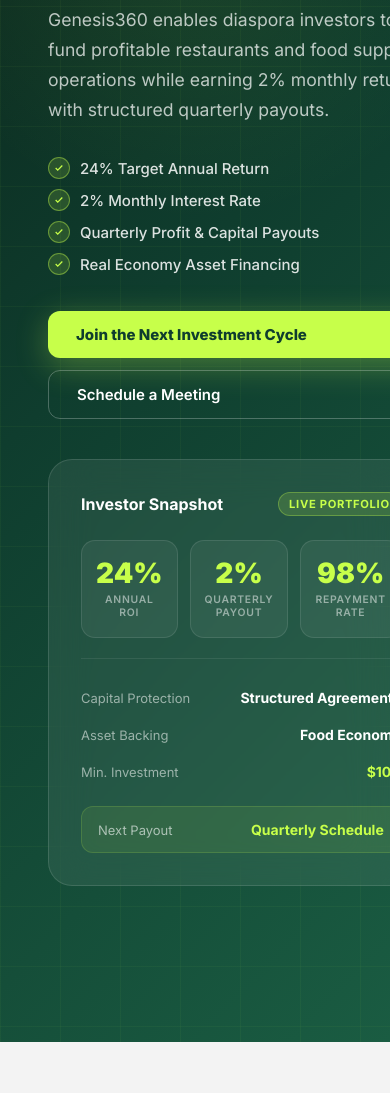
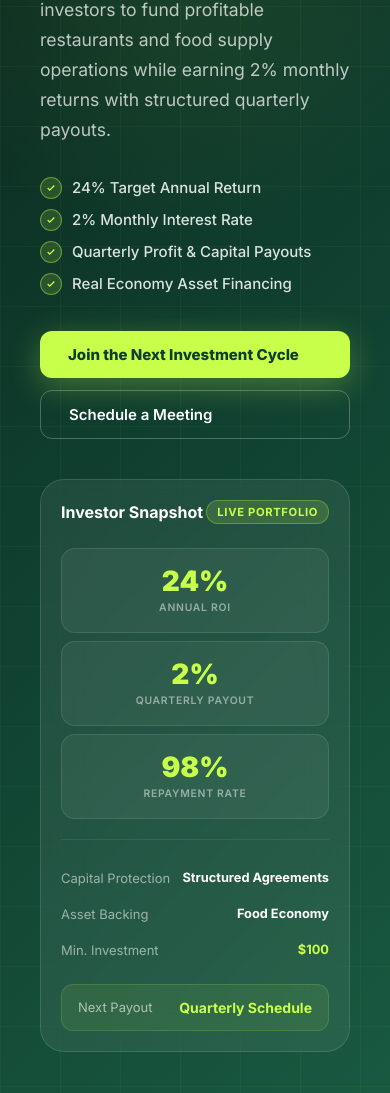
Before and after one commit to genesis360techio-prog/genesis360Vest, a website: page preview.html in a window 390 px wide. Shown: the part 354-1447 px from the top of the page. Drawn offline with Linux system fonts and the light colour scheme.

Commit message:
Fix: hero section mobile overflow — constrain width, collapse metric grid, reduce heading and card padding on small screens

```diff
--- a/preview.html
+++ b/preview.html
@@ -43,7 +43,7 @@
 .hero{min-height:100vh;background:linear-gradient(135deg,#0a2218 0%,#0F3D2E 45%,#1a5c42 100%);display:flex;align-items:center;padding-top:68px;position:relative;overflow:hidden}
 .hero-grid{position:absolute;inset:0;background-image:linear-gradient(rgba(199,255,74,0.04) 1px,transparent 1px),linear-gradient(90deg,rgba(199,255,74,0.04) 1px,transparent 1px);background-size:60px 60px;pointer-events:none}
 .hero-glow{position:absolute;top:20%;left:50%;transform:translate(-50%,-50%);width:600px;height:600px;background:radial-gradient(circle,rgba(199,255,74,0.08) 0%,transparent 70%);pointer-events:none}
-.hero-inner{max-width:1200px;margin:0 auto;padding:80px 24px;display:grid;grid-template-columns:1fr 1fr;gap:64px;align-items:center;position:relative;z-index:1}
+.hero-inner{max-width:1200px;margin:0 auto;padding:80px 24px;display:grid;grid-template-columns:1fr 1fr;gap:64px;align-items:center;position:relative;z-index:1;width:100%}
 .hero-badge{display:inline-flex;align-items:center;gap:8px;background:rgba(199,255,74,0.12);border:1px solid rgba(199,255,74,0.25);border-radius:100px;padding:6px 14px;margin-bottom:24px}
 .hero-badge span{color:#C7FF4A;font-size:.75rem;font-weight:700;letter-spacing:.06em;text-transform:uppercase}
 .hero-badge .dot{width:7px;height:7px;border-radius:50%;background:#C7FF4A;animation:pulse 2s infinite}
@@ -243,7 +243,7 @@
   .dash-grid{grid-template-columns:1fr 1fr}
 }
 @media(max-width:768px){
-  .hero-inner{grid-template-columns:1fr;gap:40px;padding:60px 24px}
+  .hero-inner{grid-template-columns:1fr;gap:40px;padding:60px 24px;width:100%}
   .hero h1{font-size:2.25rem}
   .nav-links{display:none}
   .mob-menu-btn{display:block}
@@ -261,10 +261,17 @@
   .metrics{grid-template-columns:1fr}
   .dash-grid{grid-template-columns:1fr 1fr}
   .snap-cards{grid-template-columns:1fr}
+  /* Calculator */
   .calc-card{padding:20px !important}
   .calc-results{grid-template-columns:1fr !important;gap:10px !important}
   .calc-summary{flex-direction:column;align-items:stretch !important}
   .calc-summary a{text-align:center}
+  /* Hero */
+  .hero h1{font-size:1.75rem}
+  .hero-inner{padding:40px 16px;width:100%}
+  .hero-card{padding:20px}
+  .hero-metric-strip{grid-template-columns:1fr !important;gap:8px !important}
+  .hero-card-row-val{font-size:.8rem;text-align:right;max-width:55%}
 }
 </style>
 </head>
@@ -325,7 +332,7 @@
       </div>
 
       <!-- 3-metric strip -->
-      <div style="display:grid;grid-template-columns:1fr 1fr 1fr;gap:12px;margin-bottom:20px">
+      <div class="hero-metric-strip" style="display:grid;grid-template-columns:1fr 1fr 1fr;gap:12px;margin-bottom:20px">
         <div style="background:rgba(255,255,255,0.06);border:1px solid rgba(255,255,255,0.1);border-radius:14px;padding:18px 14px;text-align:center;transition:background .2s" onmouseover="this.style.background='rgba(199,255,74,0.07)'" onmouseout="this.style.background='rgba(255,255,255,0.06)'">
           <div style="font-size:1.75rem;font-weight:900;color:#C7FF4A;line-height:1;margin-bottom:6px">24%</div>
           <div style="font-size:.65rem;color:rgba(255,255,255,0.5);text-transform:uppercase;letter-spacing:.07em;font-weight:600">Annual ROI</div>
```
